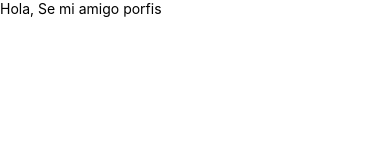
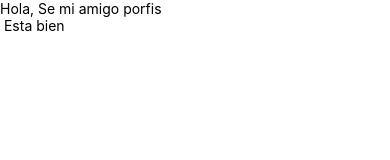
Before and after one commit to Ludwig-Ivan/Cita_Imss, a React Native app: screen / in a window 390 px wide. Shown: the top 160 px of the page. Built offline with nearby package versions, Linux system fonts and the light colour scheme.

Commit message:
Agrege otro text con texto adentro

```diff
--- a/App.tsx
+++ b/App.tsx
@@ -6,6 +6,7 @@ const App = () => {
     <View>
       <SafeAreaView>
         <Text>Hola, Se mi amigo porfis</Text>
+        <Text> Esta bien </Text>
       </SafeAreaView>
     </View>
   )
```
